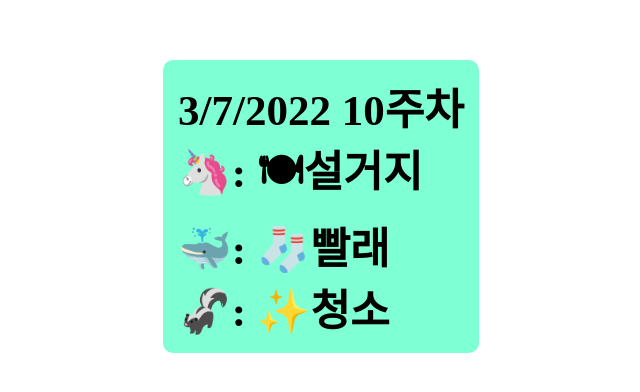
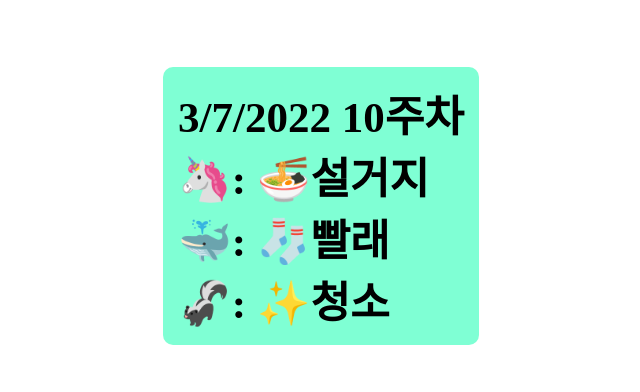
Before and after one commit to hyun-cho/-housework-spinner, a plain HTML site: page docs/index.html in a window 1280 px wide. Shown: the part 202-594 px from the top of the page, without its empty margins (327-967 px from the left). Drawn offline with Linux system fonts and the light colour scheme.

Commit message:
new logic123

```diff
--- a/docs/index.html
+++ b/docs/index.html
@@ -56,7 +56,7 @@
       return weeknum;
     };
 
-    var housework = ['✨청소', '🍽설거지', '🧦빨래'];
+    var housework = ['✨청소', '🍜설거지', '🧦빨래'];
     var order = ['🦄', '🐳', '🦨'];
 
     (() => {
```
